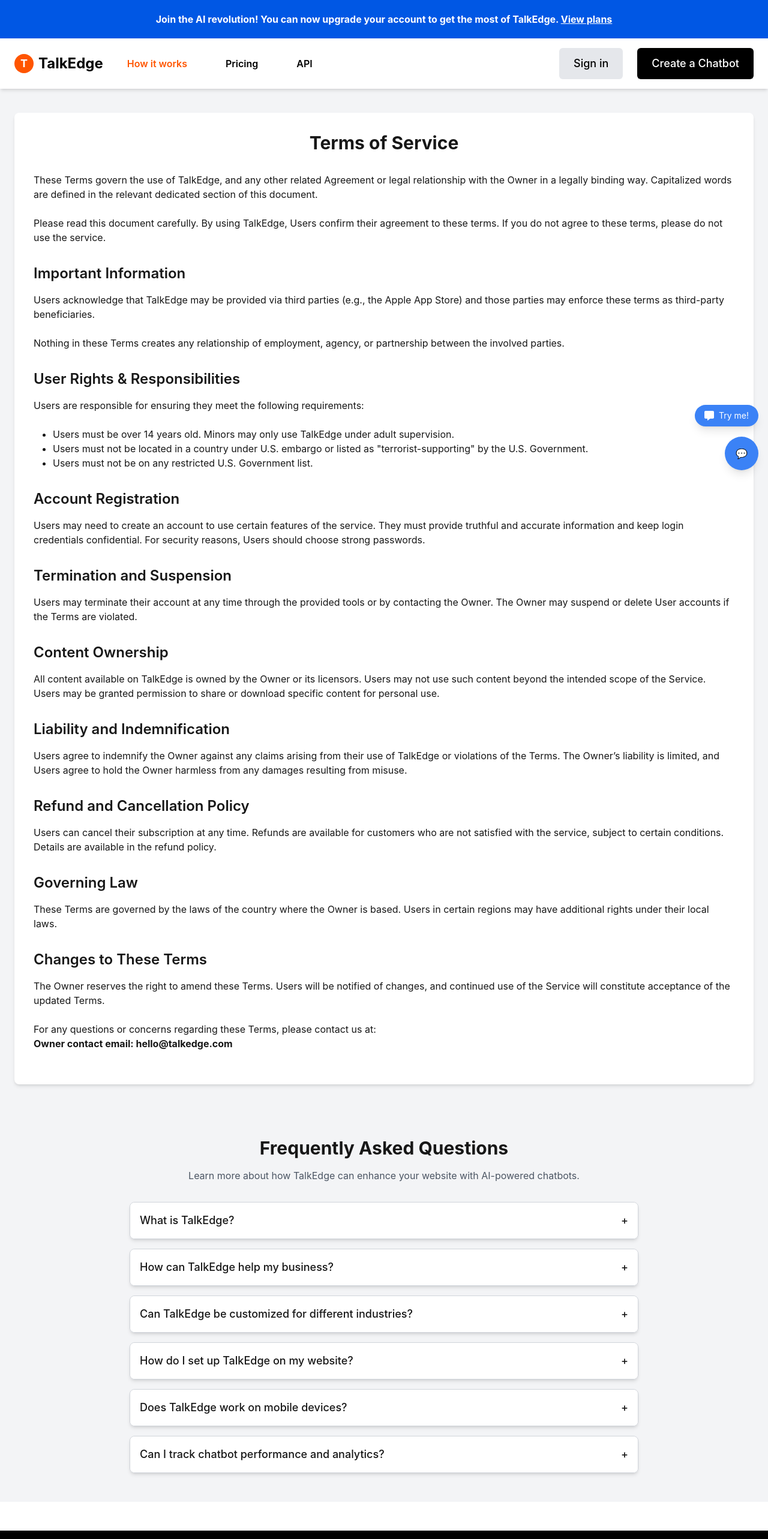
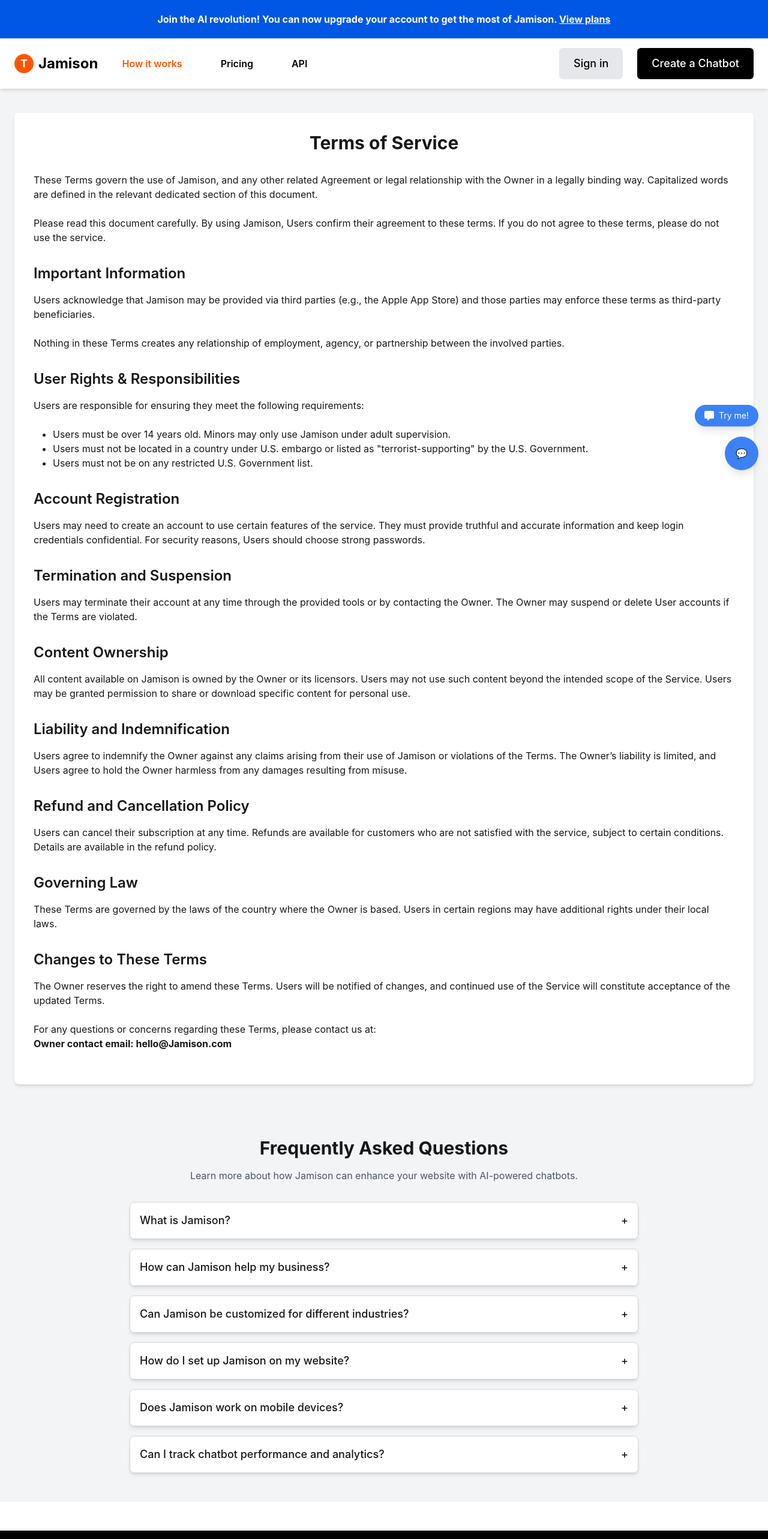
Before and after one commit to lkingl123/jamison, a Next.js app: page /terms-of-service in a window 1280 px wide. Shown: the top 2566 px of the page at 60% size. Built offline with nearby package versions, Linux system fonts and the light colour scheme.

Commit message:
Rename TalkEdge to Jamison throughout the application, including updates to package.json, component texts, email addresses, and policy documents.

```diff
--- a/package.json
+++ b/package.json
@@ -1,5 +1,5 @@
 {
-  "name": "talkedge",
+  "name": "Jamison",
   "version": "0.1.0",
   "private": true,
   "scripts": {
--- a/src/app/components/ChatBot.tsx
+++ b/src/app/components/ChatBot.tsx
@@ -9,7 +9,7 @@ const ChatBot = () => {
       {
         role: "bot",
         content:
-          "Hi, welcome to TalkEdge! How can I help?",
+          "Hi, welcome to Jamison! How can I help?",
       },
     ]
   );
--- a/src/app/components/FAQ.tsx
+++ b/src/app/components/FAQ.tsx
@@ -7,34 +7,34 @@ const FAQ = () => {
 
   const faqs = [
     {
-      question: "What is TalkEdge?",
+      question: "What is Jamison?",
       answer:
-        "TalkEdge is an AI-powered chatbot platform that allows businesses to integrate conversational AI into their websites, improving user engagement and support.",
+        "Jamison is an AI-powered chatbot platform that allows businesses to integrate conversational AI into their websites, improving user engagement and support.",
     },
     {
-      question: "How can TalkEdge help my business?",
+      question: "How can Jamison help my business?",
       answer:
-        "TalkEdge helps businesses automate customer interactions, provide instant support, and enhance user experience on websites with customizable AI chatbots. This helps save time and increase customer satisfaction.",
+        "Jamison helps businesses automate customer interactions, provide instant support, and enhance user experience on websites with customizable AI chatbots. This helps save time and increase customer satisfaction.",
     },
     {
-      question: "Can TalkEdge be customized for different industries?",
+      question: "Can Jamison be customized for different industries?",
       answer:
-        "Yes! TalkEdge can be tailored to meet the specific needs of various industries, from e-commerce to service-based businesses, providing personalized and relevant chatbot interactions.",
+        "Yes! Jamison can be tailored to meet the specific needs of various industries, from e-commerce to service-based businesses, providing personalized and relevant chatbot interactions.",
     },
     {
-      question: "How do I set up TalkEdge on my website?",
+      question: "How do I set up Jamison on my website?",
       answer:
-        "Setting up TalkEdge on your website is easy. Simply integrate the provided code snippet into your site’s codebase, and you’re ready to go. Our team can guide you through the setup process.",
+        "Setting up Jamison on your website is easy. Simply integrate the provided code snippet into your site’s codebase, and you’re ready to go. Our team can guide you through the setup process.",
     },
     {
-      question: "Does TalkEdge work on mobile devices?",
+      question: "Does Jamison work on mobile devices?",
       answer:
-        "Yes, TalkEdge chatbots are fully responsive and work seamlessly across all devices, including desktops, tablets, and smartphones.",
+        "Yes, Jamison chatbots are fully responsive and work seamlessly across all devices, including desktops, tablets, and smartphones.",
     },
     {
       question: "Can I track chatbot performance and analytics?",
       answer:
-        "Absolutely! TalkEdge provides detailed analytics and insights, including user interactions, response times, and overall performance, so you can continuously optimize your chatbot’s efficiency.",
+        "Absolutely! Jamison provides detailed analytics and insights, including user interactions, response times, and overall performance, so you can continuously optimize your chatbot’s efficiency.",
     },
   ];
 
@@ -47,7 +47,7 @@ const FAQ = () => {
       <div className="container mx-auto px-6 max-w-4xl">
         <h2 className="text-3xl font-bold text-center mb-4">Frequently Asked Questions</h2>
         <p className="text-center text-gray-600 mb-8">
-          Learn more about how TalkEdge can enhance your website with AI-powered chatbots.
+          Learn more about how Jamison can enhance your website with AI-powered chatbots.
         </p>
         <div className="space-y-4">
           {faqs.map((faq, index) => (
--- a/src/app/components/Footer.tsx
+++ b/src/app/components/Footer.tsx
@@ -6,7 +6,7 @@ const Footer = () => (
       <div className="flex flex-col lg:flex-row justify-between items-center">
         {/* Copyright Section */}
         <p className="text-center lg:text-left mb-4 lg:mb-0 text-sm">
-          &copy; {new Date().getFullYear()} TalkEdge. All rights reserved.
+          &copy; {new Date().getFullYear()} Jamison. All rights reserved.
         </p>
 
         {/* Footer Links */}
--- a/src/app/components/Hero.tsx
+++ b/src/app/components/Hero.tsx
@@ -19,7 +19,7 @@ const Hero = () => {
     { text: "Hi! How can I help you?", type: "ai" },
     { text: "What can you do?", type: "user" },
     {
-      text: "I was trained with the content available on this website so I can answer any questions or provide you information about TalkEdge.",
+      text: "I was trained with the content available on this website so I can answer any questions or provide you information about Jamison.",
       type: "ai",
     },
   ];
--- a/src/app/components/Navbar.tsx
+++ b/src/app/components/Navbar.tsx
@@ -21,7 +21,7 @@ const Navbar = () => {
             <span className="text-white font-bold text-lg">T</span>
           </div>
           <Link href="/" className="text-2xl font-bold text-black">
-            TalkEdge
+            Jamison
           </Link>
         </div>
         {/* Menu Links */}
--- a/src/app/components/NotificationBar.tsx
+++ b/src/app/components/NotificationBar.tsx
@@ -1,7 +1,7 @@
 const NotificationBar = () => (
     <div className="bg-customBlue text-white text-center p-5 font-bold">
       <p>
-        Join the AI revolution! You can now upgrade your account to get the most of TalkEdge.{' '}
+        Join the AI revolution! You can now upgrade your account to get the most of Jamison.{' '}
         <a href="/pricing" className="underline hover:text-blue-300">
           View plans
         </a>
--- a/src/app/contact-us/page.tsx
+++ b/src/app/contact-us/page.tsx
@@ -13,7 +13,7 @@ const ContactUs = () => {
             {/* Support Section */}
             <div className="bg-gradient-to-r from-orange-400 to-orange-600 p-6 rounded-lg shadow-lg hover:shadow-xl transition duration-300 ease-in-out">
               <h3 className="text-2xl font-semibold text-white mb-2">SUPPORT</h3>
-              <p className="text-lg font-bold text-white mb-4">support@talkedge.com</p>
+              <p className="text-lg font-bold text-white mb-4">support@Jamison.com</p>
               <p className="text-gray-200">
                 Reach us here for any issues or requests. We're here to help.
               </p>
@@ -22,7 +22,7 @@ const ContactUs = () => {
             {/* Info Section */}
             <div className="bg-gradient-to-r from-blue-400 to-blue-600 p-6 rounded-lg shadow-lg hover:shadow-xl transition duration-300 ease-in-out">
               <h3 className="text-2xl font-semibold text-white mb-2">INFO</h3>
-              <p className="text-lg font-bold text-white mb-4">hello@talkedge.com</p>
+              <p className="text-lg font-bold text-white mb-4">hello@Jamison.com</p>
               <p className="text-gray-200">
                 Drop us a line if you have suggestions or general questions.
               </p>
--- a/src/app/cookie-policy/page.tsx
+++ b/src/app/cookie-policy/page.tsx
@@ -12,7 +12,7 @@ const CookiePolicy = () => {
           <h1 className="text-3xl font-bold text-center mb-8">Cookie Policy</h1>
 
           <p className="mb-6">
-            TalkEdge uses cookies to improve your experience while using our website and services. This Cookie Policy explains how we use cookies, the types of cookies we use, and how you can manage them.
+            Jamison uses cookies to improve your experience while using our website and services. This Cookie Policy explains how we use cookies, the types of cookies we use, and how you can manage them.
           </p>
 
           <h2 className="text-2xl font-semibold mt-8 mb-4">What are Cookies?</h2>
@@ -63,7 +63,7 @@ const CookiePolicy = () => {
           <p className="mb-6">
             If you have any questions about our Cookie Policy, please contact us at:
             <br />
-            <strong>Email: hello@talkedge.com</strong>
+            <strong>Email: hello@Jamison.com</strong>
           </p>
         </div>
       </main>
--- a/src/app/layout.tsx
+++ b/src/app/layout.tsx
@@ -7,7 +7,7 @@ import ChatBot from "./components/ChatBot";
 import FAQ from "./components/FAQ";
 
 export const metadata = {
-  title: 'TalkEdge - AI Chatbot Solutions',
+  title: 'Jamison - AI Chatbot Solutions',
   description: 'Build, train, and deploy AI chatbots with ease.',
   icons: {
     icon: '/talk-edge.png',
--- a/src/app/privacy-policy/page.tsx
+++ b/src/app/privacy-policy/page.tsx
@@ -8,7 +8,7 @@ const PrivacyPolicy = () => {
           <h1 className="text-3xl font-bold text-center mb-8">Privacy Policy</h1>
 
           <p className="mb-6">
-            At TalkEdge, we value your privacy and are committed to protecting your personal data. This Privacy Policy outlines how we collect, use, and safeguard your information when you use our services. Please read this policy carefully before using TalkEdge.
+            At Jamison, we value your privacy and are committed to protecting your personal data. This Privacy Policy outlines how we collect, use, and safeguard your information when you use our services. Please read this policy carefully before using Jamison.
           </p>
 
           <h2 className="text-2xl font-semibold mt-8 mb-4">Information We Collect</h2>
@@ -20,10 +20,10 @@ const PrivacyPolicy = () => {
               <strong>Personal Identification Information:</strong> Name, email address, phone number, etc., that you provide when creating an account or interacting with our platform.
             </li>
             <li>
-              <strong>Usage Data:</strong> Data about how you use TalkEdge, including your interaction with our platform, browsing behavior, and other usage statistics.
+              <strong>Usage Data:</strong> Data about how you use Jamison, including your interaction with our platform, browsing behavior, and other usage statistics.
             </li>
             <li>
-              <strong>Device Information:</strong> Information about the device you use to access TalkEdge, including the type of device, operating system, and IP address.
+              <strong>Device Information:</strong> Information about the device you use to access Jamison, including the type of device, operating system, and IP address.
             </li>
           </ul>
 
@@ -33,11 +33,11 @@ const PrivacyPolicy = () => {
           </p>
           <ul className="list-disc pl-8 mb-6">
             <li>Provide, maintain, and improve our services.</li>
-            <li>Personalize your experience on TalkEdge.</li>
+            <li>Personalize your experience on Jamison.</li>
             <li>Respond to customer service requests and provide support.</li>
             <li>Analyze usage trends to optimize our platform.</li>
             <li>
-              Send you notifications about updates, promotions, or other information related to TalkEdge (you can opt-out of marketing communications at any time).
+              Send you notifications about updates, promotions, or other information related to Jamison (you can opt-out of marketing communications at any time).
             </li>
           </ul>
 
@@ -47,13 +47,13 @@ const PrivacyPolicy = () => {
           </p>
           <ul className="list-disc pl-8 mb-6">
             <li>
-              <strong>With service providers:</strong> We may share information with trusted third-party service providers who assist us in operating TalkEdge and providing services.
+              <strong>With service providers:</strong> We may share information with trusted third-party service providers who assist us in operating Jamison and providing services.
             </li>
             <li>
               <strong>Legal Requirements:</strong> We may disclose information to comply with legal obligations, protect our rights, or defend against legal claims.
             </li>
             <li>
-              <strong>Business Transfers:</strong> If TalkEdge is involved in a merger, acquisition, or sale, your data may be transferred to the new owner as part of the transaction.
+              <strong>Business Transfers:</strong> If Jamison is involved in a merger, acquisition, or sale, your data may be transferred to the new owner as part of the transaction.
             </li>
           </ul>
 
@@ -64,7 +64,7 @@ const PrivacyPolicy = () => {
 
           <h2 className="text-2xl font-semibold mt-8 mb-4">Cookies and Tracking Technologies</h2>
           <p className="mb-6">
-            TalkEdge uses cookies and similar tracking technologies to enhance your experience and collect information about your usage of our platform. You can control the use of cookies through your browser settings, but disabling cookies may limit your ability to use some features of TalkEdge.
+            Jamison uses cookies and similar tracking technologies to enhance your experience and collect information about your usage of our platform. You can control the use of cookies through your browser settings, but disabling cookies may limit your ability to use some features of Jamison.
           </p>
 
           <h2 className="text-2xl font-semibold mt-8 mb-4">Your Data Rights</h2>
@@ -80,7 +80,7 @@ const PrivacyPolicy = () => {
           </ul>
           <p>
             To exercise these rights, please contact us at{" "}
-            <strong>hello@talkedge.com</strong>.
+            <strong>hello@Jamison.com</strong>.
           </p>
 
           <h2 className="text-2xl font-semibold mt-8 mb-4">Data Retention</h2>
@@ -90,7 +90,7 @@ const PrivacyPolicy = () => {
 
           <h2 className="text-2xl font-semibold mt-8 mb-4">Children's Privacy</h2>
           <p className="mb-6">
-            TalkEdge does not knowingly collect personal information from children under the age of 13. If we learn that we have collected personal information from a child under 13, we will take steps to delete the information as soon as possible.
+            Jamison does not knowingly collect personal information from children under the age of 13. If we learn that we have collected personal information from a child under 13, we will take steps to delete the information as soon as possible.
           </p>
 
           <h2 className="text-2xl font-semibold mt-8 mb-4">Changes to This Privacy Policy</h2>
@@ -102,7 +102,7 @@ const PrivacyPolicy = () => {
           <p className="mb-6">
             If you have any questions about this Privacy Policy or our data practices, please contact us at:
             <br />
-            <strong>Owner contact email: hello@talkedge.com</strong>
+            <strong>Owner contact email: hello@Jamison.com</strong>
           </p>
         </div>
       </main>
--- a/src/app/terms-of-service/page.tsx
+++ b/src/app/terms-of-service/page.tsx
@@ -8,16 +8,16 @@ const TermsOfService = () => {
           <h1 className="text-3xl font-bold text-center mb-8">Terms of Service</h1>
 
           <p className="mb-6">
-            These Terms govern the use of TalkEdge, and any other related Agreement or legal relationship with the Owner in a legally binding way. Capitalized words are defined in the relevant dedicated section of this document.
+            These Terms govern the use of Jamison, and any other related Agreement or legal relationship with the Owner in a legally binding way. Capitalized words are defined in the relevant dedicated section of this document.
           </p>
 
           <p className="mb-6">
-            Please read this document carefully. By using TalkEdge, Users confirm their agreement to these terms. If you do not agree to these terms, please do not use the service.
+            Please read this document carefully. By using Jamison, Users confirm their agreement to these terms. If you do not agree to these terms, please do not use the service.
           </p>
 
           <h2 className="text-2xl font-semibold mt-8 mb-4">Important Information</h2>
           <p className="mb-6">
-            Users acknowledge that TalkEdge may be provided via third parties (e.g., the Apple App Store) and those parties may enforce these terms as third-party beneficiaries.
+            Users acknowledge that Jamison may be provided via third parties (e.g., the Apple App Store) and those parties may enforce these terms as third-party beneficiaries.
           </p>
 
           <p className="mb-6">
@@ -29,7 +29,7 @@ const TermsOfService = () => {
             Users are responsible for ensuring they meet the following requirements:
           </p>
           <ul className="list-disc pl-8 mb-6">
-            <li>Users must be over 14 years old. Minors may only use TalkEdge under adult supervision.</li>
+            <li>Users must be over 14 years old. Minors may only use Jamison under adult supervision.</li>
             <li>Users must not be located in a country under U.S. embargo or listed as "terrorist-supporting" by the U.S. Government.</li>
             <li>Users must not be on any restricted U.S. Government list.</li>
           </ul>
@@ -46,12 +46,12 @@ const TermsOfService = () => {
 
           <h2 className="text-2xl font-semibold mt-8 mb-4">Content Ownership</h2>
           <p className="mb-6">
-            All content available on TalkEdge is owned by the Owner or its licensors. Users may not use such content beyond the intended scope of the Service. Users may be granted permission to share or download specific content for personal use.
+            All content available on Jamison is owned by the Owner or its licensors. Users may not use such content beyond the intended scope of the Service. Users may be granted permission to share or download specific content for personal use.
           </p>
 
           <h2 className="text-2xl font-semibold mt-8 mb-4">Liability and Indemnification</h2>
           <p className="mb-6">
-            Users agree to indemnify the Owner against any claims arising from their use of TalkEdge or violations of the Terms. The Owner’s liability is limited, and Users agree to hold the Owner harmless from any damages resulting from misuse.
+            Users agree to indemnify the Owner against any claims arising from their use of Jamison or violations of the Terms. The Owner’s liability is limited, and Users agree to hold the Owner harmless from any damages resulting from misuse.
           </p>
 
           <h2 className="text-2xl font-semibold mt-8 mb-4">Refund and Cancellation Policy</h2>
@@ -72,7 +72,7 @@ const TermsOfService = () => {
           <p className="mb-6">
             For any questions or concerns regarding these Terms, please contact us at:
             <br />
-            <strong>Owner contact email: hello@talkedge.com</strong>
+            <strong>Owner contact email: hello@Jamison.com</strong>
           </p>
         </div>
       </main>
```
Also changed, not shown: 1 other file (tests, documents, lock files or other folders).
